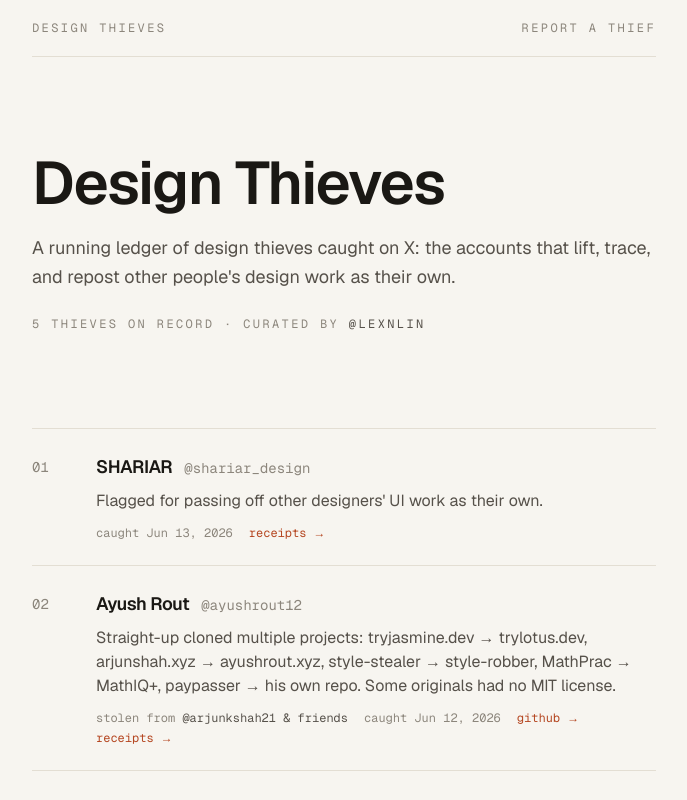
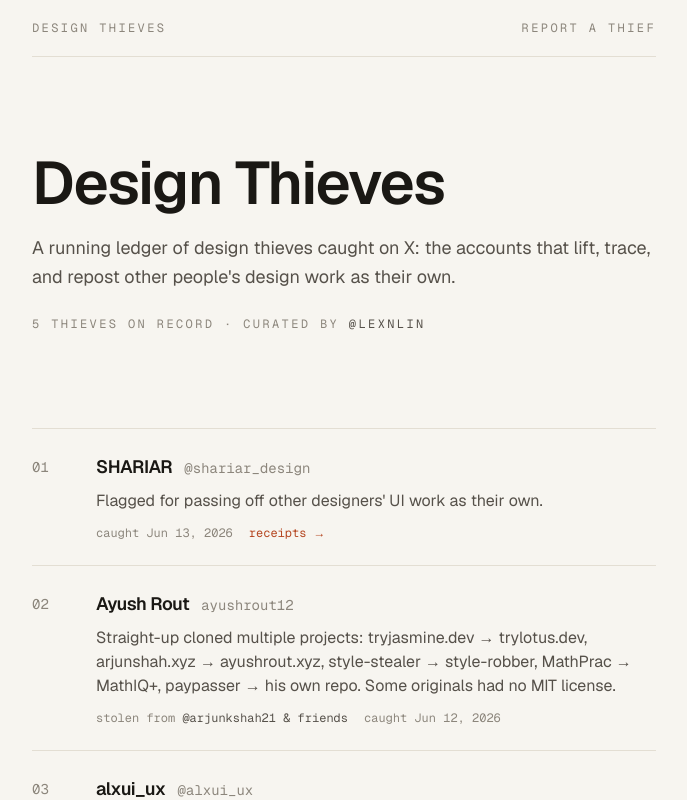
Before and after one commit to Leonxlnx/designthieves, a Next.js app: page / in a window 1280 px wide. Shown: the top 800 px of the page, without its empty margins (296-983 px from the left). Built offline with nearby package versions, Linux system fonts and the light colour scheme.

Commit message:
fix: link GitHub-only thieves (ayushrout12) to GitHub, not a wrong X profile
Co-Authored-By: Leon Lin <lexn.lin8@gmail.com>

```diff
--- a/src/app/page.tsx
+++ b/src/app/page.tsx
@@ -56,7 +56,7 @@ export default function Home() {
         ) : (
           <ol className="border-b border-line">
             {thieves.map((thief, index) => (
-              <ThiefRow key={thief.handle} thief={thief} index={index} />
+              <ThiefRow key={thief.handle ?? thief.github} thief={thief} index={index} />
             ))}
           </ol>
         )}
--- a/src/components/ThiefRow.tsx
+++ b/src/components/ThiefRow.tsx
@@ -5,6 +5,16 @@ export function ThiefRow({ thief, index }: { thief: Thief; index: number }) {
   const name = displayName(thief);
   const caughtOn = formatCaughtOn(thief.caughtOn);
   const hasEvidence = isHttpUrl(thief.evidenceUrl);
+
+  // X handle takes priority; GitHub-only thieves link to GitHub instead of a
+  // (wrong) X profile.
+  const handle = thief.handle?.replace(/^@/, "");
+  const profileUrl = handle
+    ? xProfileUrl(handle)
+    : thief.github
+      ? githubProfileUrl(thief.github)
+      : undefined;
+  const profileLabel = handle ? `@${handle}` : thief.github;
 
   return (
     <li className="group border-t border-line">
@@ -17,22 +27,28 @@ export function ThiefRow({ thief, index }: { thief: Thief; index: number }) {
         <div className="flex-1">
           {/* Name + handle */}
           <div className="flex flex-wrap items-baseline gap-x-3 gap-y-1">
+            {profileUrl ? (
               <a
-              href={xProfileUrl(thief.handle)}
+                href={profileUrl}
                 target="_blank"
                 rel="noopener noreferrer"
                 className="text-lg font-semibold tracking-tight decoration-line underline-offset-4 transition-colors hover:text-accent hover:underline"
               >
                 {name}
               </a>
+            ) : (
+              <span className="text-lg font-semibold tracking-tight">{name}</span>
+            )}
+            {profileUrl && profileLabel && (
               <a
-              href={xProfileUrl(thief.handle)}
+                href={profileUrl}
                 target="_blank"
                 rel="noopener noreferrer"
                 className="font-mono text-sm text-ink-faint transition-colors hover:text-ink-soft"
               >
-              @{thief.handle.replace(/^@/, "")}
+                {profileLabel}
               </a>
+            )}
           </div>
 
           {/* What they did */}
@@ -46,7 +62,7 @@ export function ThiefRow({ thief, index }: { thief: Thief; index: number }) {
               </span>
             )}
             {caughtOn && <span>caught {caughtOn}</span>}
-            {thief.github && (
+            {handle && thief.github && (
               <a
                 href={githubProfileUrl(thief.github)}
                 target="_blank"
--- a/src/data/thieves.ts
+++ b/src/data/thieves.ts
@@ -8,9 +8,14 @@
 // ─────────────────────────────────────────────────────────────────────────────
 
 export type Thief = {
-  /** X / Twitter handle, WITHOUT the leading "@". e.g. "jack" */
-  handle: string;
-  /** Optional display name. Falls back to the handle if omitted. */
+  /**
+   * X / Twitter handle, WITHOUT the leading "@". e.g. "jack".
+   * Optional: omit it for GitHub-only thieves so the row links to GitHub
+   * instead of a (wrong) X profile. At least one of `handle` or `github`
+   * should be set.
+   */
+  handle?: string;
+  /** Optional display name. Falls back to the handle or GitHub username. */
   name?: string;
   /** What they took / why they're on the list. Keep it to a sentence. */
   note: string;
@@ -38,12 +43,10 @@ export const thieves: Thief[] = [
     evidenceUrl: "https://x.com/shariar_design",
   },
   {
-    handle: "ayushrout12",
     name: "Ayush Rout",
     note: "Straight-up cloned multiple projects: tryjasmine.dev → trylotus.dev, arjunshah.xyz → ayushrout.xyz, style-stealer → style-robber, MathPrac → MathIQ+, paypasser → his own repo. Some originals had no MIT license.",
     stolenFrom: "@arjunkshah21 & friends",
     caughtOn: "2026-06-12",
-    evidenceUrl: "https://github.com/ayushrout12",
     github: "ayushrout12",
   },
   {
--- a/src/lib/thieves.ts
+++ b/src/lib/thieves.ts
@@ -21,9 +21,9 @@ export function isHttpUrl(url?: string): boolean {
   }
 }
 
-/** Display name with a guaranteed fallback to the handle. */
+/** Display name with a guaranteed fallback to the handle or GitHub username. */
 export function displayName(thief: Thief): string {
-  return thief.name?.trim() || thief.handle;
+  return thief.name?.trim() || thief.handle || thief.github || "unknown";
 }
 
 /** Format an ISO date (e.g. "2026-06-07") as "Jun 7, 2026". Safe on bad input. */
```
Lines whose indentation alone changed are shown as unchanged.
